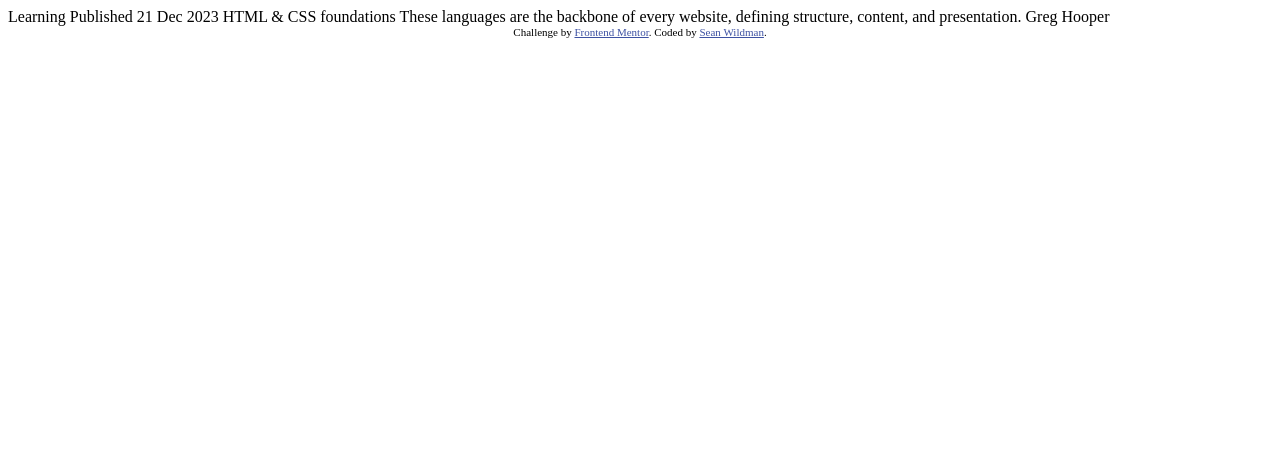
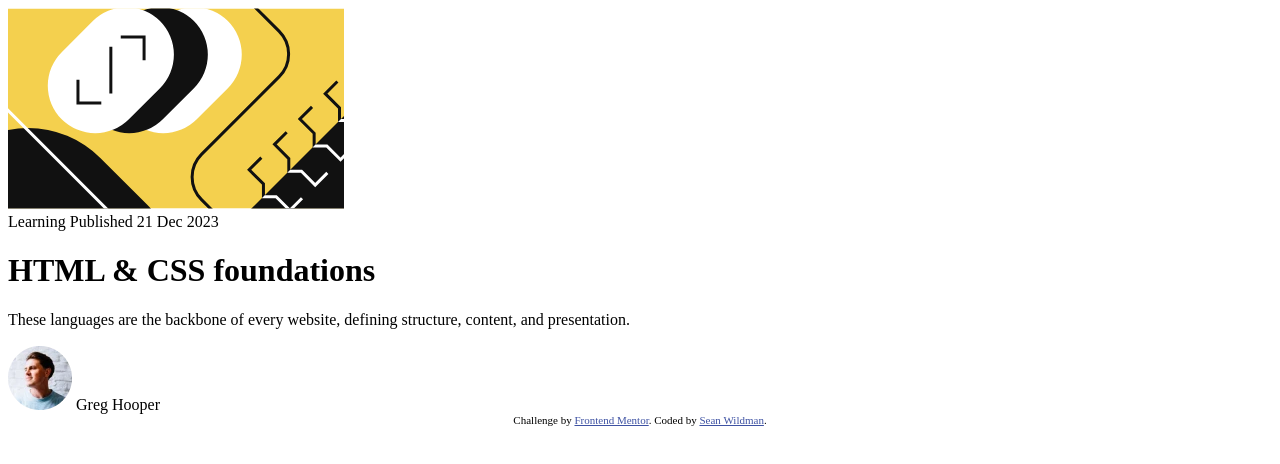
Before and after one commit to twelvegoats/FEM_blog_preview_card, a plain HTML site: page index.html in a window 1280 px wide. Drawn offline with Linux system fonts and the light colour scheme.

Commit message:
Setup structure for blog component

```diff
--- a/index.html
+++ b/index.html
@@ -29,9 +29,35 @@
     </style>
   </head>
   <body>
-    Learning Published 21 Dec 2023 HTML & CSS foundations These languages are
-    the backbone of every website, defining structure, content, and
-    presentation. Greg Hooper
+    <main>
+      <div class="blog-card">
+        <div class="blog-card__image-container">
+          <img
+            src="./assets/images/illustration-article.svg"
+            alt="Blog image"
+            loading="lazy"
+            class="blog-card__image"
+          />
+        </div>
+        <div class="blog-card__content">
+          <span class="blog-card__category">Learning</span>
+          <time class="blog-card__date">Published 21 Dec 2023</time>
+          <h1 class="blog-card__title">HTML & CSS foundations</h1>
+          <p class="blog-card__description">
+            These languages are the backbone of every website, defining
+            structure, content, and presentation.
+          </p>
+          <div class="blog-card__author">
+            <img
+              src="./assets/images/image-avatar.webp"
+              alt="Greg Hooper"
+              class="blog-card__author-avatar"
+            />
+            <span class="blog-card__author-name">Greg Hooper</span>
+          </div>
+        </div>
+      </div>
+    </main>
     <footer>
       <div class="attribution">
         Challenge by
```
